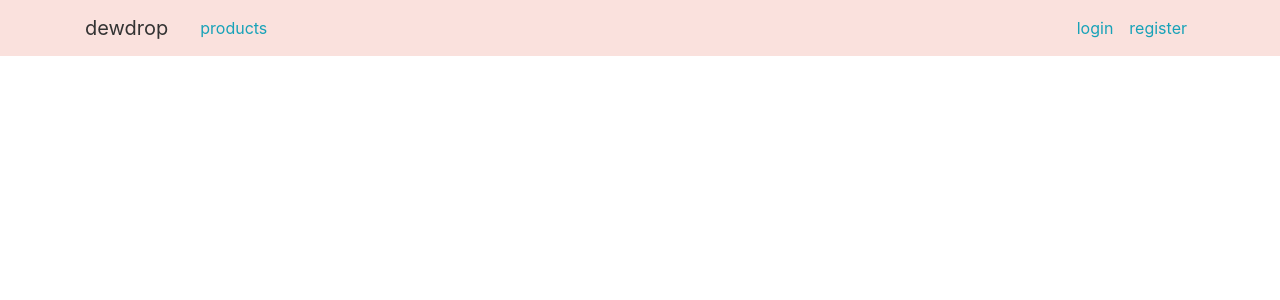
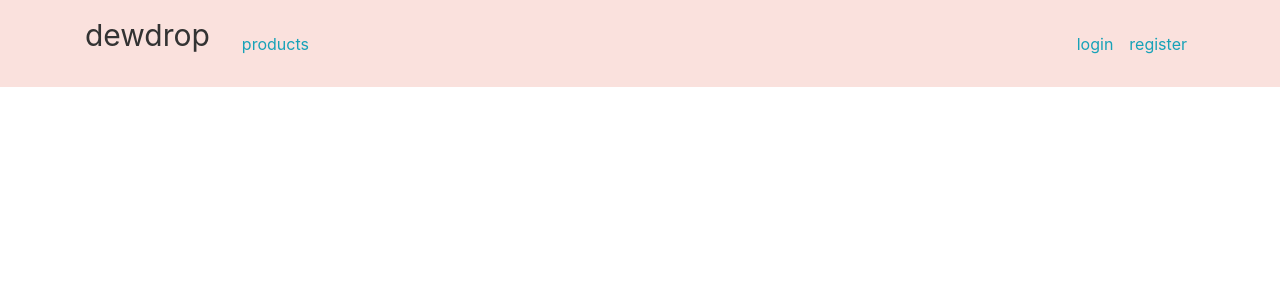
Before and after one commit to Kristinboyd/therealdewdrop, a Django app: page /products/ in a window 1280 px wide. Shown: the top 300 px of the page. Run offline with Django 3.2, Linux system fonts and the light colour scheme; data that the repository does not hold is empty; parts of the project's set-up code (start-up, migrations or seed data) failed here and were passed over; some libraries are stand-ins or nearby versions.

Commit message:
made dewdrop larger font on nav bar

```diff
--- a/users/templates/users/base.html
+++ b/users/templates/users/base.html
@@ -17,7 +17,7 @@
     <header class="site-header">
         <nav class="navbar navbar-expand-lg navbar-light bg-pink fixed-top">
             <div class="container">
-            <a class="navbar-brand mr-4">dewdrop</a>
+            <a class="navbar-brand mr-4"><p style="font-size: 30px">dewdrop</p></a>
             <button class="navbar-toggler" type="button" data-toggle="collapse" data-target="#navbarToggle" aria-controls="navbarToggle" aria-expanded="false" aria-label="Toggle navigation">
             <span class="navbar-toggler-icon"></span>
             </button>
```
